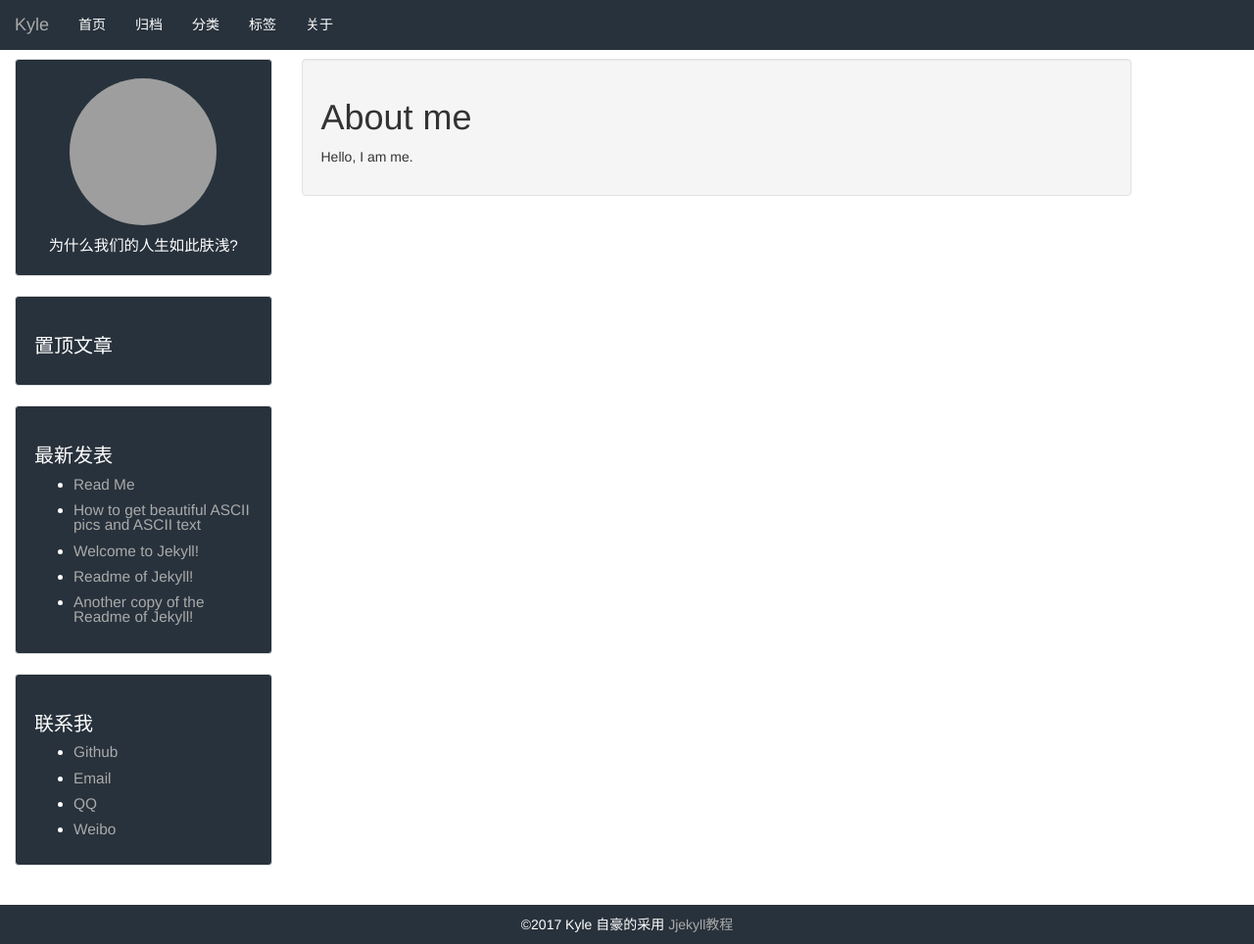
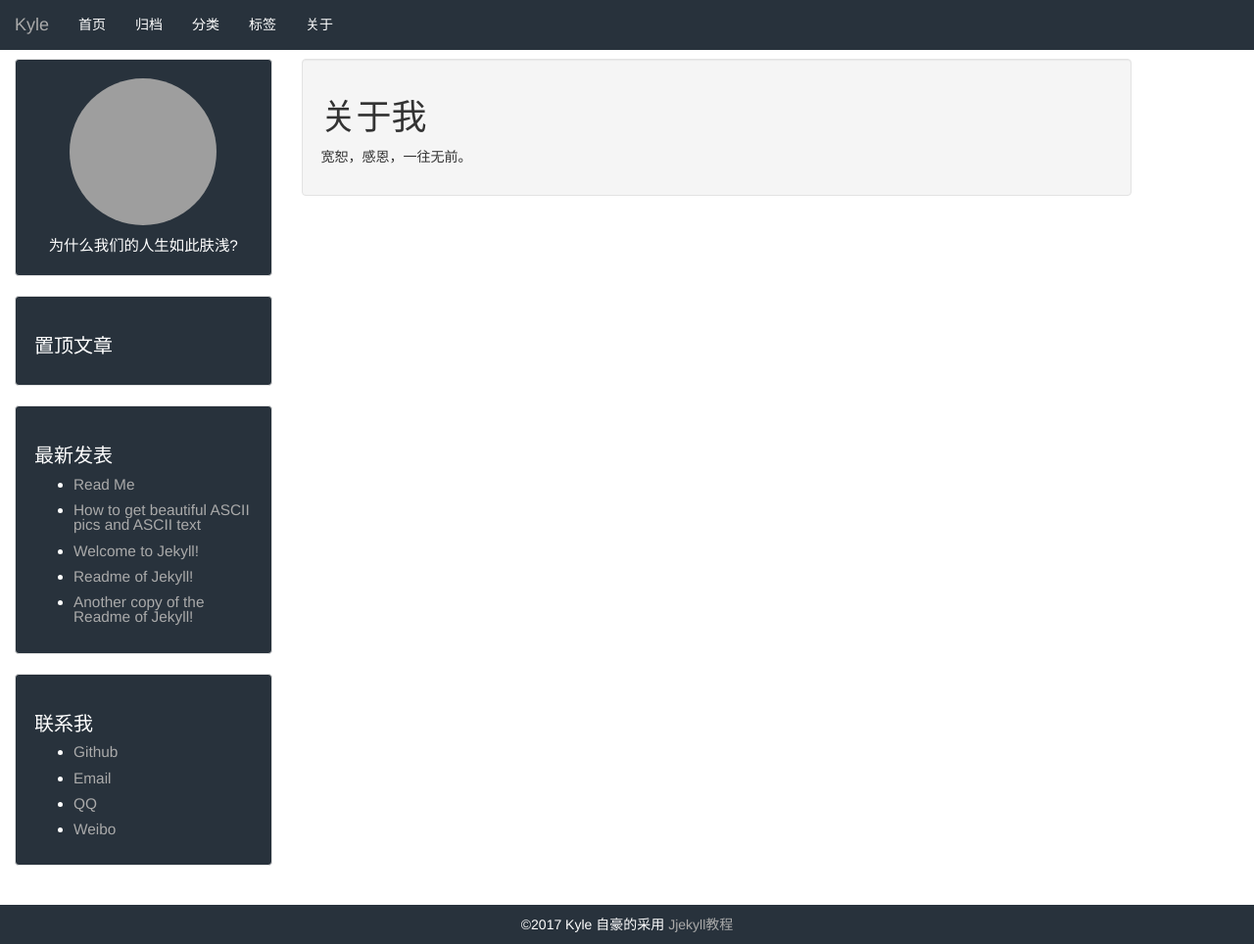
Before and after one commit to Kyle-Style/Kyle-Style.github.io, a Jekyll site: the page built from about.html, in a window 1280 px wide and 964 px high. Shown: the whole window at 98% size. Built offline with Jekyll 4.4.1, drawn with Linux system fonts in a browser that asks for light colours; grey boxes are pictures that could not be loaded.

Commit message:
修改关于我

```diff
--- a/about.html
+++ b/about.html
@@ -3,6 +3,6 @@ layout: default
 ---
 
 <div class="well">
-    <h1>About me</h1>
-    <p>Hello, I am me.</p>
+    <h1>关于我</h1>
+    <p>宽恕，感恩，一往无前。</p>
 </div>
```
